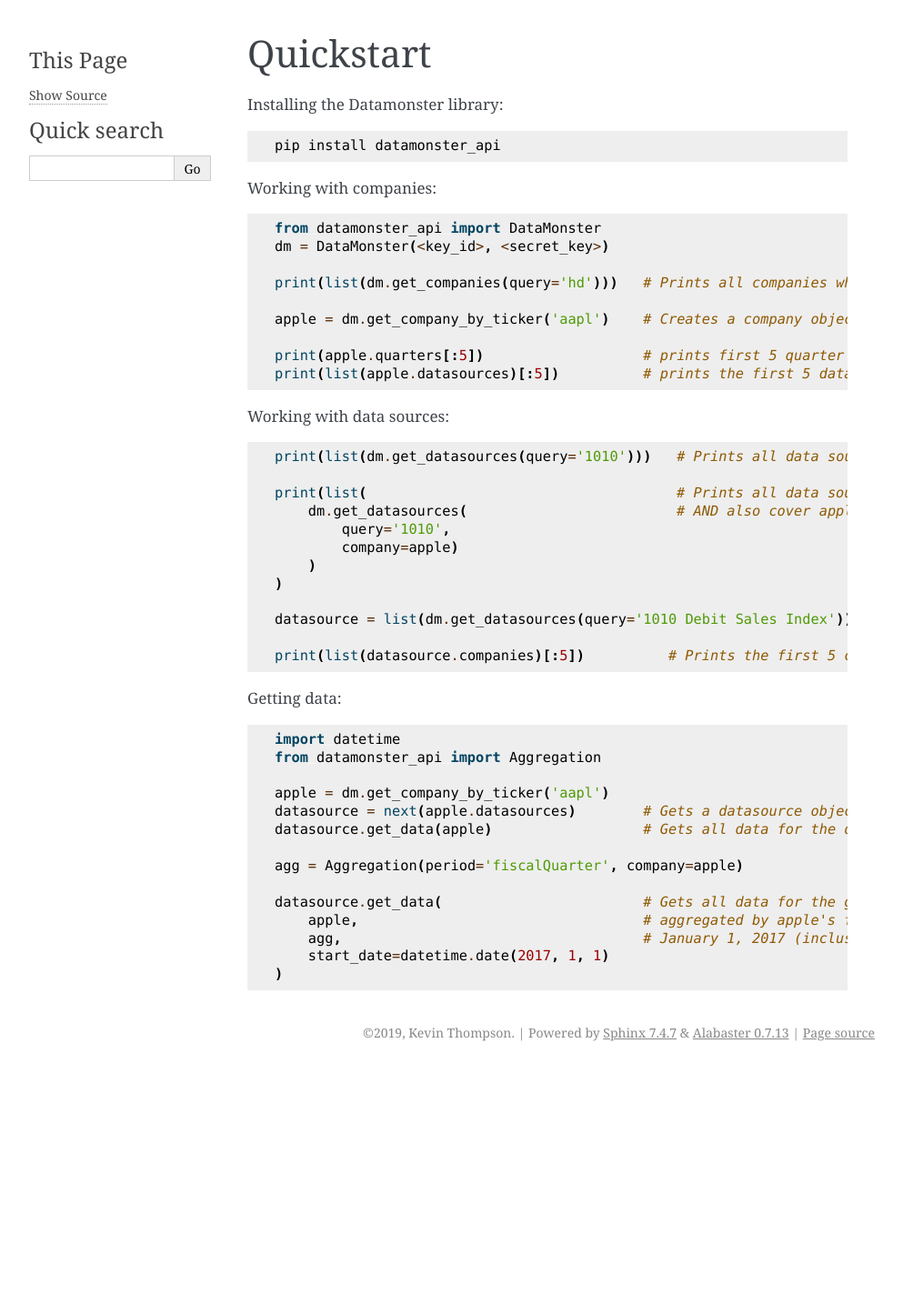
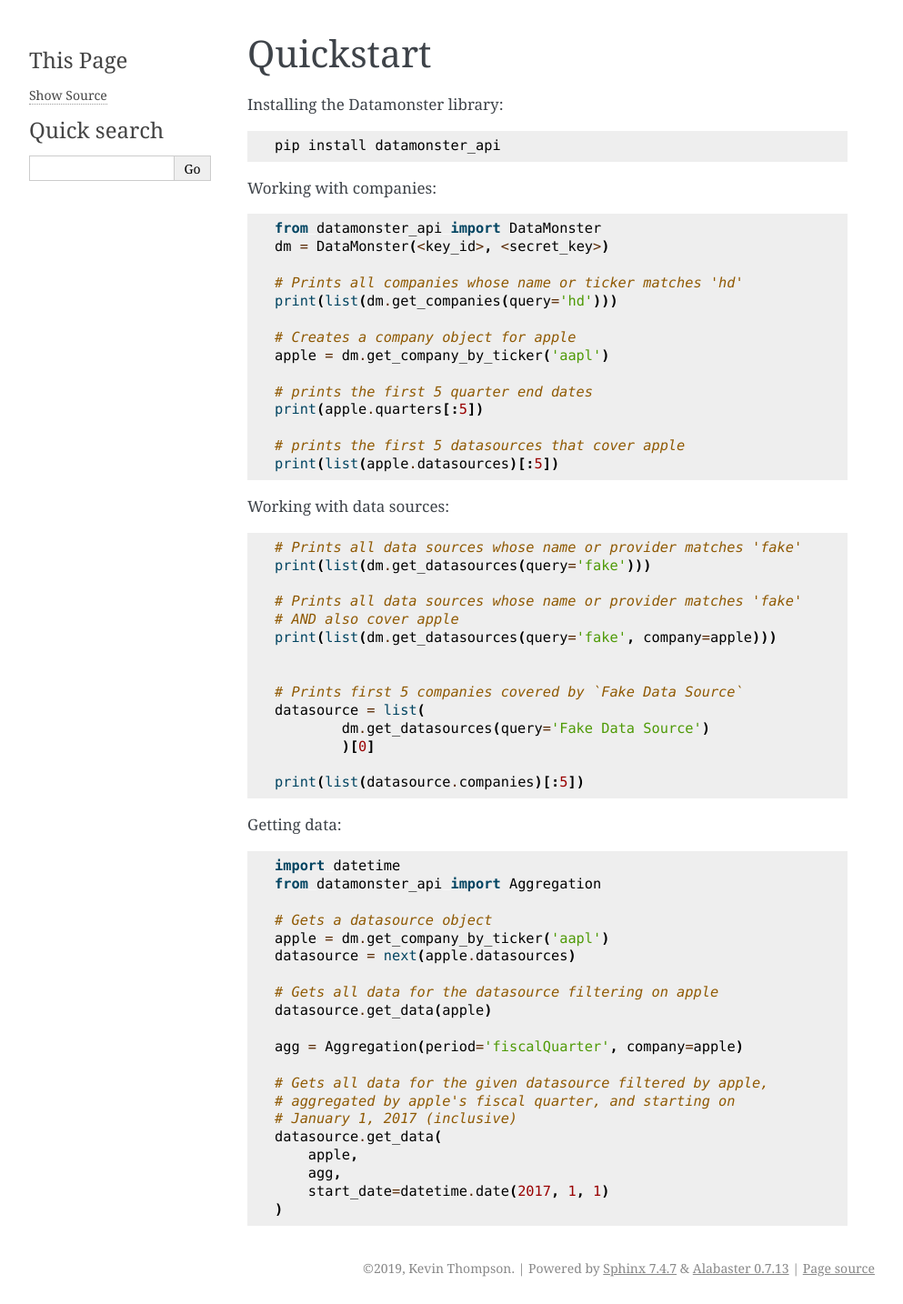
Before and after one commit to adaptivemgmt/datamonster-api, a Sphinx documentation site: the page built from docs/quickstart.rst, in a window 1280 px wide. Shown: the whole page at 91% size, without its empty margins (148-1141 px from the left). Built offline with Sphinx 7.4.7, drawn with Linux system fonts in a browser that asks for light colours; the version number is read from the project's files by our own code; before the commit the page ends 1175 px from its top, so only the background shows below that.

```diff
--- a/docs/quickstart.rst
+++ b/docs/quickstart.rst
@@ -16,30 +16,37 @@ Working with companies:
         from datamonster_api import DataMonster
         dm = DataMonster(<key_id>, <secret_key>)
 
-        print(list(dm.get_companies(query='hd')))   # Prints all companies whose name or ticker matches 'hd'
+        # Prints all companies whose name or ticker matches 'hd'
+        print(list(dm.get_companies(query='hd')))
 
-        apple = dm.get_company_by_ticker('aapl')    # Creates a company object for apple
+        # Creates a company object for apple
+        apple = dm.get_company_by_ticker('aapl')
 
-        print(apple.quarters[:5])                   # prints first 5 quarter end dates
-        print(list(apple.datasources)[:5])          # prints the first 5 datasources that cover apple
+        # prints the first 5 quarter end dates
+        print(apple.quarters[:5])
+
+        # prints the first 5 datasources that cover apple
+        print(list(apple.datasources)[:5])
 
 
 Working with data sources:
 
 .. code::
 
-        print(list(dm.get_datasources(query='1010')))   # Prints all data sources whose name or provider matches '1010'
+        # Prints all data sources whose name or provider matches 'fake'
+        print(list(dm.get_datasources(query='fake')))
 
-        print(list(                                     # Prints all data sources whose name or provider matches '1010'
-            dm.get_datasources(                         # AND also cover apple
-                query='1010',
-                company=apple)
-            )
-        )
+        # Prints all data sources whose name or provider matches 'fake'
+        # AND also cover apple
+        print(list(dm.get_datasources(query='fake', company=apple)))
 
-        datasource = list(dm.get_datasources(query='1010 Debit Sales Index'))[0]
 
-        print(list(datasource.companies)[:5])          # Prints the first 5 companies covered by `1010 Debit Sales Index`
+        # Prints first 5 companies covered by `Fake Data Source`
+        datasource = list(
+                dm.get_datasources(query='Fake Data Source')
+                )[0]
+
+        print(list(datasource.companies)[:5])
 
 
 Getting data:
@@ -49,14 +56,20 @@ Getting data:
         import datetime
         from datamonster_api import Aggregation
 
+        # Gets a datasource object
         apple = dm.get_company_by_ticker('aapl')
-        datasource = next(apple.datasources)        # Gets a datasource object
-        datasource.get_data(apple)                  # Gets all data for the datasource filtering on apple
+        datasource = next(apple.datasources)
+
+        # Gets all data for the datasource filtering on apple
+        datasource.get_data(apple)
 
         agg = Aggregation(period='fiscalQuarter', company=apple)
 
-        datasource.get_data(                        # Gets all data for the given datasource filtered by apple,
-            apple,                                  # aggregated by apple's fiscal quarter, and starting on
-            agg,                                    # January 1, 2017 (inclusive)
+        # Gets all data for the given datasource filtered by apple,
+        # aggregated by apple's fiscal quarter, and starting on
+        # January 1, 2017 (inclusive)
+        datasource.get_data(
+            apple,
+            agg,
             start_date=datetime.date(2017, 1, 1)
         )
```
Also changed, not shown: docs/examples.rst (+60 -28 lines), 4 other files.
